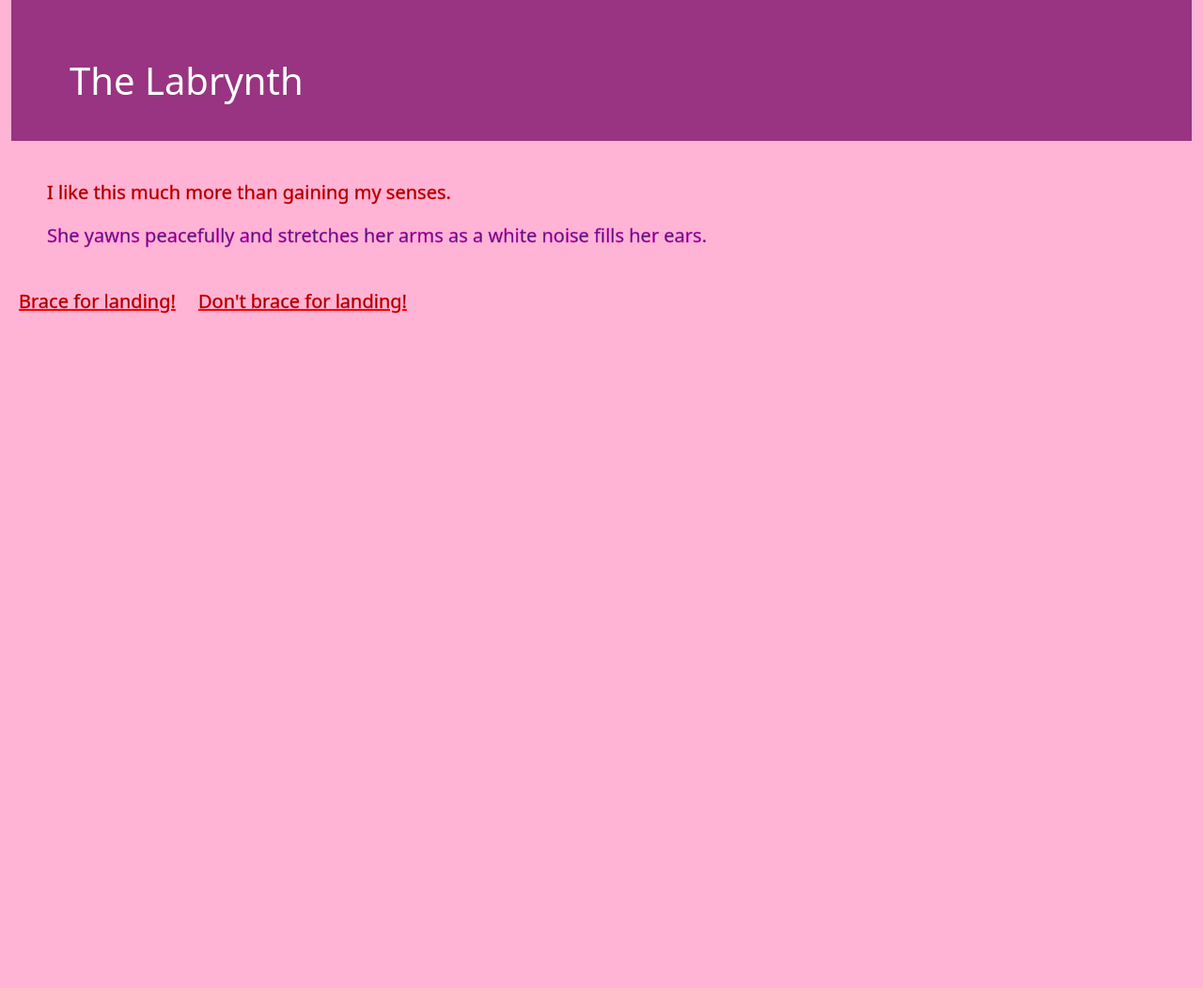
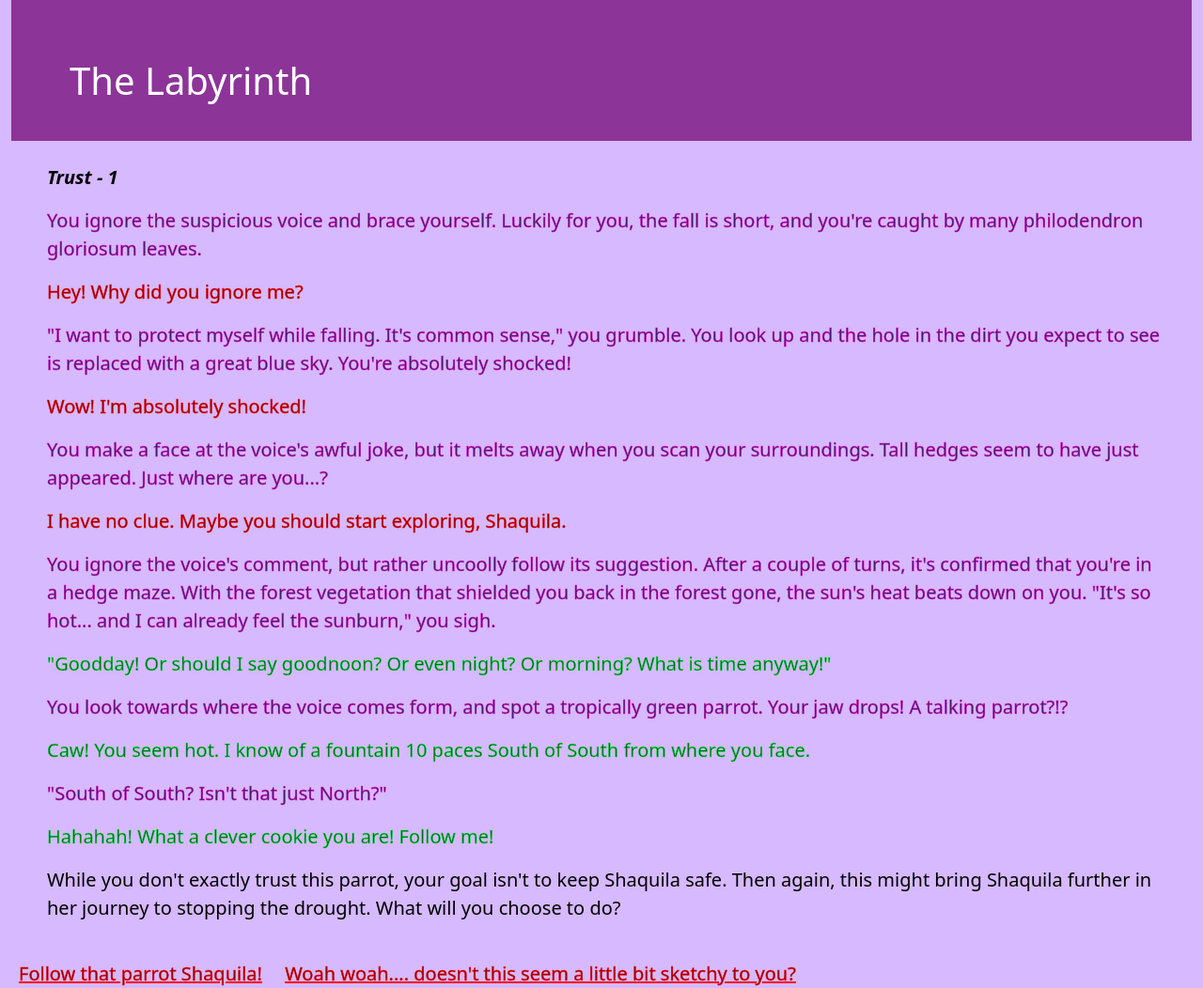
Before and after one commit to NikittyCandyCane/Labyrinth, a Django app: page /dont_brace_for_landing/ in a window 1280 px wide. Shown: the whole page at 94% size. Before the commit the page ends 334 px from the top, so only its background shows below. Run offline with Django 5.2, Linux system fonts and the light colour scheme.

Commit message:
Added story (Brace/dont Brace for landing)

```diff
--- a/labyrinth/templates/labyrinth/asleep1.html
+++ b/labyrinth/templates/labyrinth/asleep1.html
@@ -70,9 +70,9 @@
     <p><span class='zzzYou'>Memory loss...? What do you mean? And how do you know who I am?</span></p>
     <p><span class='Trance'>So you did forget... no worries, I'll fill you in. My name is Trance. We belong to a species of rare fungi called Amerfidelia. The drought you're seeing affect all the plants around you is making our insentient competition for nature's resources weaker. It has been saving our familes lives. We knew the host was plant-obsessed, and often waterred our competition, as well as had intentions of stopping the drought. Then one day, when she was picking berries near the English ivy leaves we grew on, her elbows nudged the leaves and we flew up into the air. After landing on her clothes, we decided to invade her brain, and made a pact we would stop her. Make sure not to tell the host any of this, as she, as well as the rest of mankind, believes that all fungi are not sentient. If they find out about this, they could do more damage to our species than they've already done...</span></p>
     <p><span class='zzzYou'>Geez... that explains a lot. I hope my family is doing okay... How do we stop the host???</span></p>
-    <p><span class='Trance'>I'm in the brain's memory area, and I can tell you anything about the host and the world. You're in the main control area, and can interact with any present thoughts she has. When she sleeps, you take over her body. You can neither communicate with me nor <i>see</i> or <i>move</i> when she's awake however.</span></p>
+    <p><span class='Trance'>I'm in the brain's memory area, and I can tell you anything about the host and the world. You're in the main control area, and can interact with any of her thoughts. When she sleeps, you take over her body. You can neither communicate with me nor <i>see</i> or <i>move</i> when she's awake however.</span></p>
     <br>
-    <p><span class='Trance'>Luckily for us, <b>she's speaks quite often in the second person, even when talking about herself. It seems like she switches to third person when she speaks to you though...</b></span></p>.
+    <p><span class='Trance'>Luckily for us, <b>she's thinks quite often in the second person, even when referring to herself. It seems like she switches to third person when she speaks to you though...</b></span></p>.
     <p><span class='Trance'>I think that's one of her weaknesses; her stepmother runs her life, so she speaks in second and third person to feel more in control. Try to use that weakness to your advantage while trying to manipulate her.</span></p>.
     <p><span class='zzzYou'>Okay, Trance. I'll try my best to remember all of that for the sake of Amerfidelia.</span></p>
     <br>
--- a/labyrinth/templates/labyrinth/dont_brace_for_landing.html
+++ b/labyrinth/templates/labyrinth/dont_brace_for_landing.html
@@ -2,10 +2,10 @@
 
     {% block head %}
     {{ block.super }}
-         <title>Dont brace...</title>
+         <title>Brace...</title>
     <style>
     body {
-        background-color: rgb(255, 180, 214)
+        background-color: rgb(214, 185, 255)
     }
     h1 {
     margin-top: 30px;
@@ -15,7 +15,7 @@
     }
     p {
         margin-left: 50px;
-        margin-right: 20px;
+        margin-right: 40px;
         font-size: 20px;
     }
     label {
@@ -27,8 +27,6 @@
     a {
         font-size: 20px;
         margin-left: 20px;
-        -webkit-text-stroke: 0.4px rgb(255, 0, 0);
-        color:rgb(147, 0, 0)
     }
     button {
         margin-left: 20px;
@@ -52,20 +50,34 @@
     .Narrator {
         color:rgb(0, 0, 0)
     }
+    .parrot {
+        -webkit-text-stroke: 0.4px rgb(0, 255, 38);
+        color: rgb(7, 100, 46);
+    }
 
 </style>
 {% endblock %}
 
 {% block content %}
 <div class="container-fluid mt-0">
-    <div style="background-color: rgb(152, 52, 129); padding: 2rem; border-radius: 0rem; min-height: 100px; margin: 0;">
-<h1><span style='color: white;'>The Labrynth</span></h1></div></div>
+    <div style="background-color: rgb(140, 52, 152); padding: 2rem; border-radius: 0rem; min-height: 100px; margin: 0;">
+<h1><span style='color: white;'>The Labyrinth</span></h1></div></div>
     <br>
-    <p><span class='Narrator'></span></p>
-    <p><span class='You'>I like this much more than gaining my senses.</span></p>
-    <p><span class='Shaquila'>She yawns peacefully and stretches her arms as a white noise fills her ears.</span></p>
-
+    <p><span class='Narrator'><i><b>Trust - 1</b></i></span></p>
+    <p><span class='Shaquila'>You ignore the suspicious voice and brace yourself. Luckily for you, the fall is short, and you're caught by many philodendron gloriosum leaves.</span></p>
+    <p><span class='You'>Hey! Why did you ignore me?</span></p>
+    <p><span class='Shaquila'>"I want to protect myself while falling. It's common sense," you grumble. You look up and the hole in the dirt you expect to see is replaced with a great blue sky. You're absolutely shocked!</span></p>
+    <p><span class='You'>Wow! I'm absolutely shocked!</span></p>
+    <p><span class='Shaquila'>You make a face at the voice's awful joke, but it melts away when you scan your surroundings. Tall hedges seem to have just appeared. Just where are you...?</span></p>
+    <p><span class='You'>I have no clue. Maybe you should start exploring, Shaquila.</span></p>
+    <p><span class='Shaquila'>You ignore the voice's comment, but rather uncoolly follow its suggestion. After a couple of turns, it's confirmed that you're in a hedge maze. With the forest vegetation that shielded you back in the forest gone, the sun's heat beats down on you. "It's so hot... and I can already feel the sunburn," you sigh. </span></p>
+    <p><span class='parrot'>"Goodday! Or should I say goodnoon? Or even night? Or morning? What is time anyway!"</span></p>
+    <p><span class='Shaquila'>You look towards where the voice comes form, and spot a tropically green parrot. Your jaw drops! A talking parrot?!?</span></p>
+    <p><span class='parrot'>Caw! You seem hot. I know of a fountain 10 paces South of South from where you face.</span></p>
+    <p><span class='Shaquila'>"South of South? Isn't that just North?"</span></p>
+    <p><span class='parrot'>Hahahah! What a clever cookie you are! Follow me!</span></p>
+    <p><span class='Narrator'>While you don't exactly trust this parrot, your goal isn't to keep Shaquila safe. Then again, this might bring Shaquila further in her journey to stopping the drought. What will you choose to do?</span></p>
     <br>
-    <a href="/brace_for_landing">Brace for landing!</a>
-    <a href="/dont_brace_for_landing">Don't brace for landing!</a>
+    <a href="/follow_parrot" class="You">Follow that parrot Shaquila!</a>
+    <a href="/sketchy_parrot" class="You">Woah woah.... doesn't this seem a little bit sketchy to you?</a>
 {% endblock %}
```
Also changed, not shown: labyrinth/templates/labyrinth/brace_for_landing.html (+22 -9 lines).
